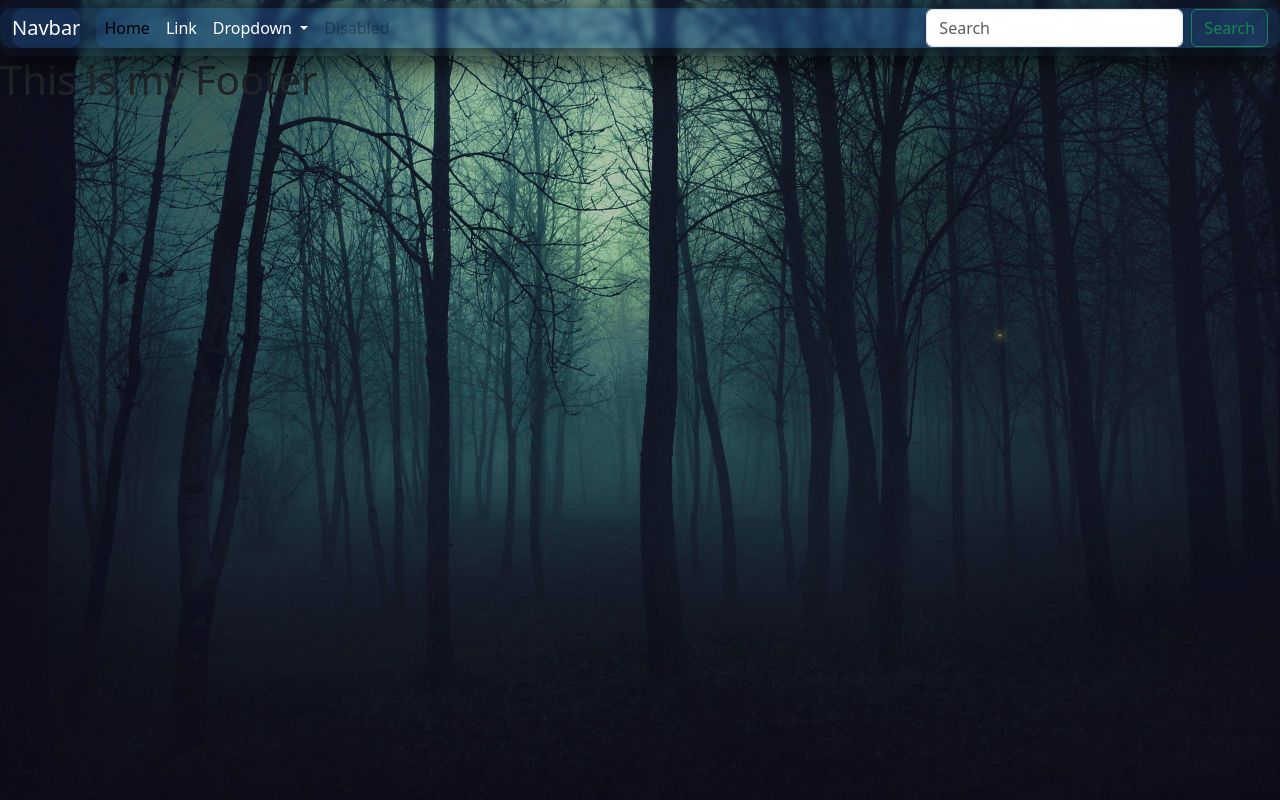
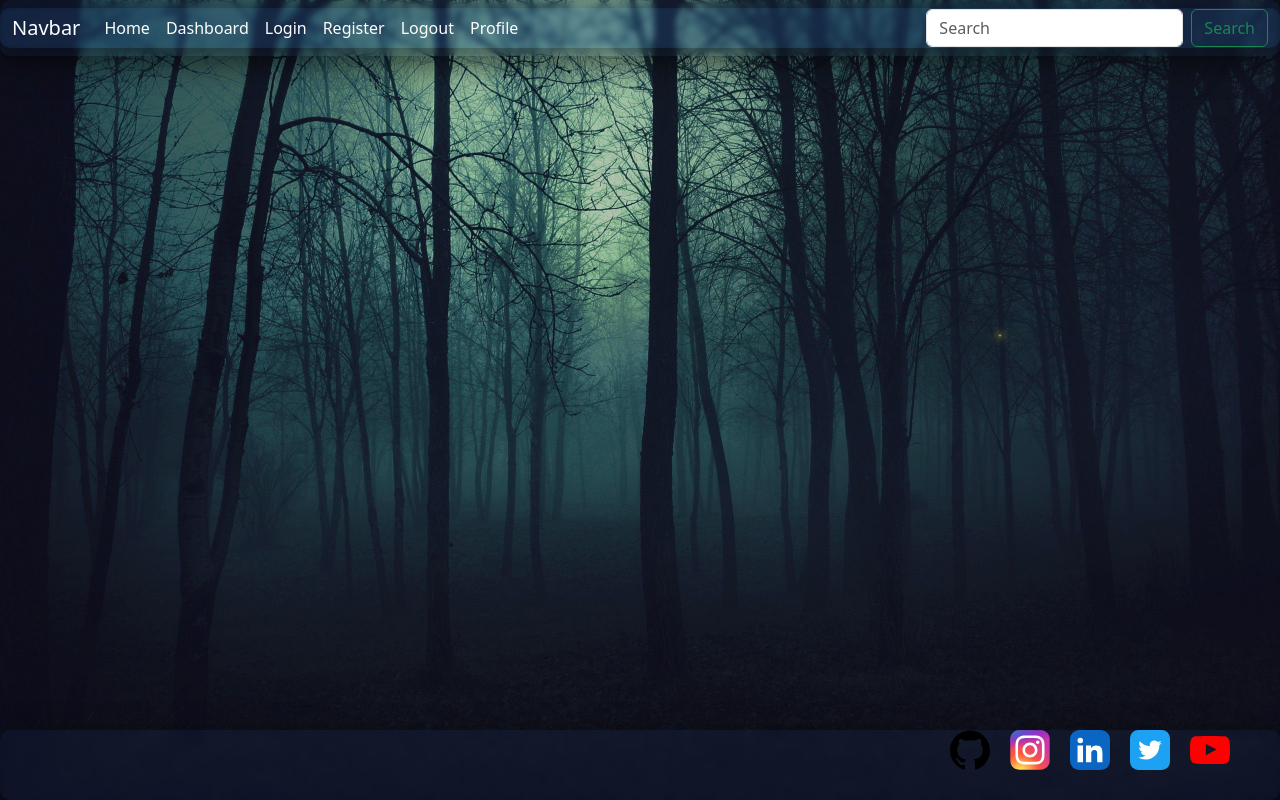
Before and after one commit to ozz1webdev/codeproject4, a Django app: template project/templates/base.html in a window 1280 px wide. Run offline with Django 5.2, Linux system fonts and the light colour scheme; the template is opened without the code that fills it, so the values that code supplies are empty.

Commit message:
add navbar and footer

```diff
--- a/project/home/templates/home/home.html
+++ b/project/home/templates/home/home.html
@@ -5,7 +5,7 @@
 {% block content %}
 <div class="card glass">
     <h1>Title</h1>
-    <img src="https://picsum.photos/400" alt="random picture" border="0">
+    <img src="https://picsum.photos/200" alt="random picture" border="0">
     <p>This is the text content from the card</p>
     <a href="#">Read more</a>
 </div>
--- a/project/static/css/style.css
+++ b/project/static/css/style.css
@@ -27,6 +27,31 @@ html {
 .navbar-nav>li>a:hover, .navbar-nav>li>a:focus {
     color: red;
 }
-.active {
+.navbar-nav>li>a.active {
     color:red;
 }
+
+/* footer style */
+
+.footer {
+    width: 100%;
+    height: 70px;
+    position: absolute;
+    bottom: 0px;
+    color: white;
+}
+
+.footer-logos {
+    display: flex;
+    flex-direction: row;
+    padding-right: 50px;
+    justify-content: right;
+    justify-items: center;
+    align-items: center;
+    gap: 20px;
+}
+
+.footer a img {
+    width: 40px;
+    height: 40px;
+}
--- a/project/templates/include/footer.html
+++ b/project/templates/include/footer.html
@@ -1,3 +1,21 @@
-<h1>
-    This is my Footer
-</h1>
+{% load static %}
+
+<div class="glass footer">
+    <div class="footer-logos">
+        <a>
+            <img src="{% static 'icons/github.svg' %}" alt="github logo" border="0">
+        </a>
+        <a>
+            <img src="{% static 'icons/instagram.svg' %}" alt="instagram logo" border="0">
+        </a>
+        <a>
+            <img src="{% static 'icons/linkedin.svg' %}" alt="linkedin logo" border="0">
+        </a>
+        <a>
+            <img src="{% static 'icons/twitter.svg' %}" alt="twitter logo" border="0">
+        </a>
+        <a>
+            <img src="{% static 'icons/youtube.svg' %}" alt="youtube logo" border="0">
+        </a>
+    </div>
+</div>
--- a/project/templates/include/navbar.html
+++ b/project/templates/include/navbar.html
@@ -1,30 +1,28 @@
 <nav class="navbar navbar-expand-lg glass">
     <div class="glass container-fluid">
-      <a class="glass navbar-brand" href="#">Navbar</a>
+      <a class="navbar-brand" href="#">Navbar</a>
       <button class="navbar-toggler" type="button" data-bs-toggle="collapse" data-bs-target="#navbarSupportedContent" aria-controls="navbarSupportedContent" aria-expanded="false" aria-label="Toggle navigation">
         <span class="navbar-toggler-icon"></span>
       </button>
-      <div class="glass collapse navbar-collapse" id="navbarSupportedContent">
+      <div class="collapse navbar-collapse" id="navbarSupportedContent">
         <ul class="navbar-nav me-auto mb-2 mb-lg-0">
           <li class="nav-item">
-            <a class="nav-link active" aria-current="page" href="#">Home</a>
+            <a class="nav-link" aria-current="page" href="#">Home</a>
           </li>
           <li class="nav-item">
-            <a class="nav-link" href="#">Link</a>
-          </li>
-          <li class="nav-item dropdown">
-            <a class="nav-link dropdown-toggle" href="#" role="button" data-bs-toggle="dropdown" aria-expanded="false">
-              Dropdown
-            </a>
-            <ul class="dropdown-menu">
-              <li><a class="dropdown-item" href="#">Action</a></li>
-              <li><a class="dropdown-item" href="#">Another action</a></li>
-              <li><hr class="dropdown-divider"></li>
-              <li><a class="dropdown-item" href="#">Something else here</a></li>
-            </ul>
+            <a class="nav-link" href="#">Dashboard</a>
           </li>
           <li class="nav-item">
-            <a class="nav-link disabled" aria-disabled="true">Disabled</a>
+            <a class="nav-link" href="#">Login</a>
+          </li>
+          <li class="nav-item">
+            <a class="nav-link" href="#">Register</a>
+          </li>
+          <li class="nav-item">
+            <a class="nav-link" href="#">Logout</a>
+          </li>
+          <li class="nav-item">
+            <a class="nav-link" href="#">Profile</a>
           </li>
         </ul>
         <form class="d-flex" role="search">
```
Also changed, not shown: project/static/icons/github.svg (added), project/static/icons/instagram.svg (added), project/static/icons/linkedin.svg (added), project/static/icons/twitter.svg (added), project/static/icons/youtube.svg (added).
